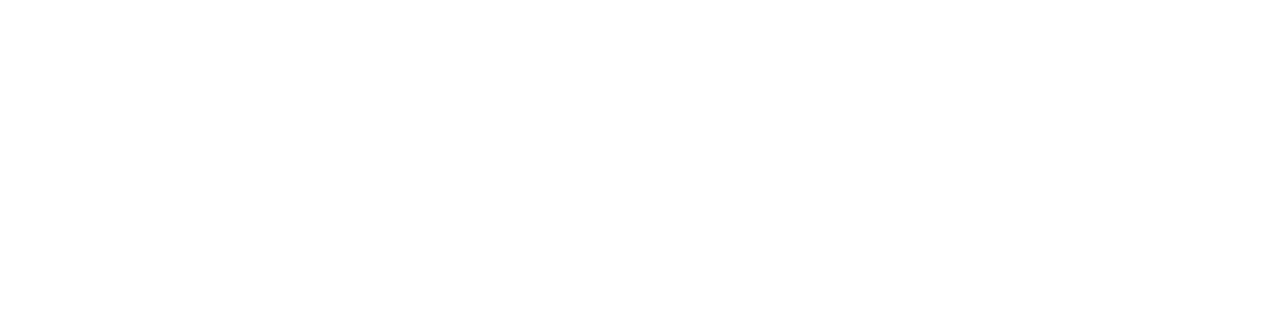
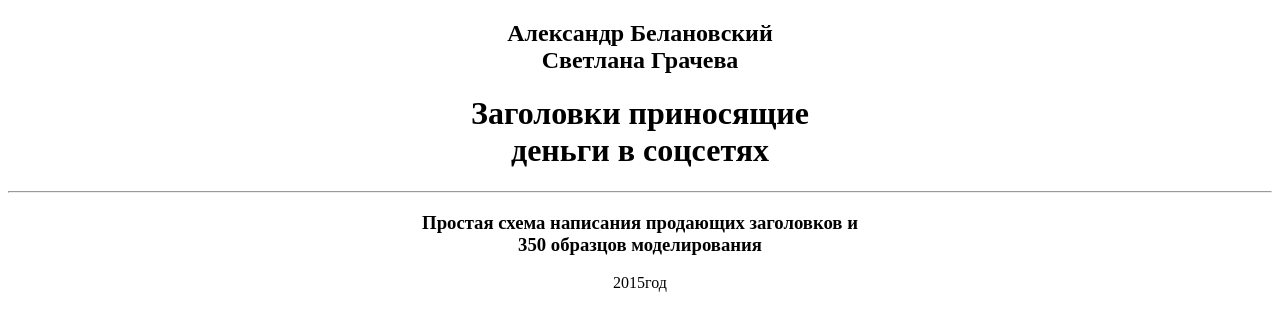
Before and after one commit to MarkPitonov/learning, a plain HTML site: page index.html in a window 1280 px wide. Drawn offline with Linux system fonts and the light colour scheme.

Commit message:
Учёба

```diff
--- a/index.html
+++ b/index.html
@@ -1,12 +1,18 @@
 <!DOCTYPE html>
-<html lang="en">
+<html lang="ru">
 <head>
     <meta charset="UTF-8">
     <meta http-equiv="X-UA-Compatible" content="IE=edge">
     <meta name="viewport" content="width=device-width, initial-scale=1.0">
-    <title>Document</title>
+    <title>Книга</title>
 </head>
 <body>
-
+        <center>
+        <h2>Александр Белановский<br>Светлана Грачева</h2>
+        <h1>Заголовки приносящие<br>деньги в соцсетях</h1>
+        <hr>
+        <h3>Простая схема написания продающих заголовков и<br>350 образцов моделирования</h3>
+        <footer>2015год</footer>
+        </center>
 </body>
 </html>
```
